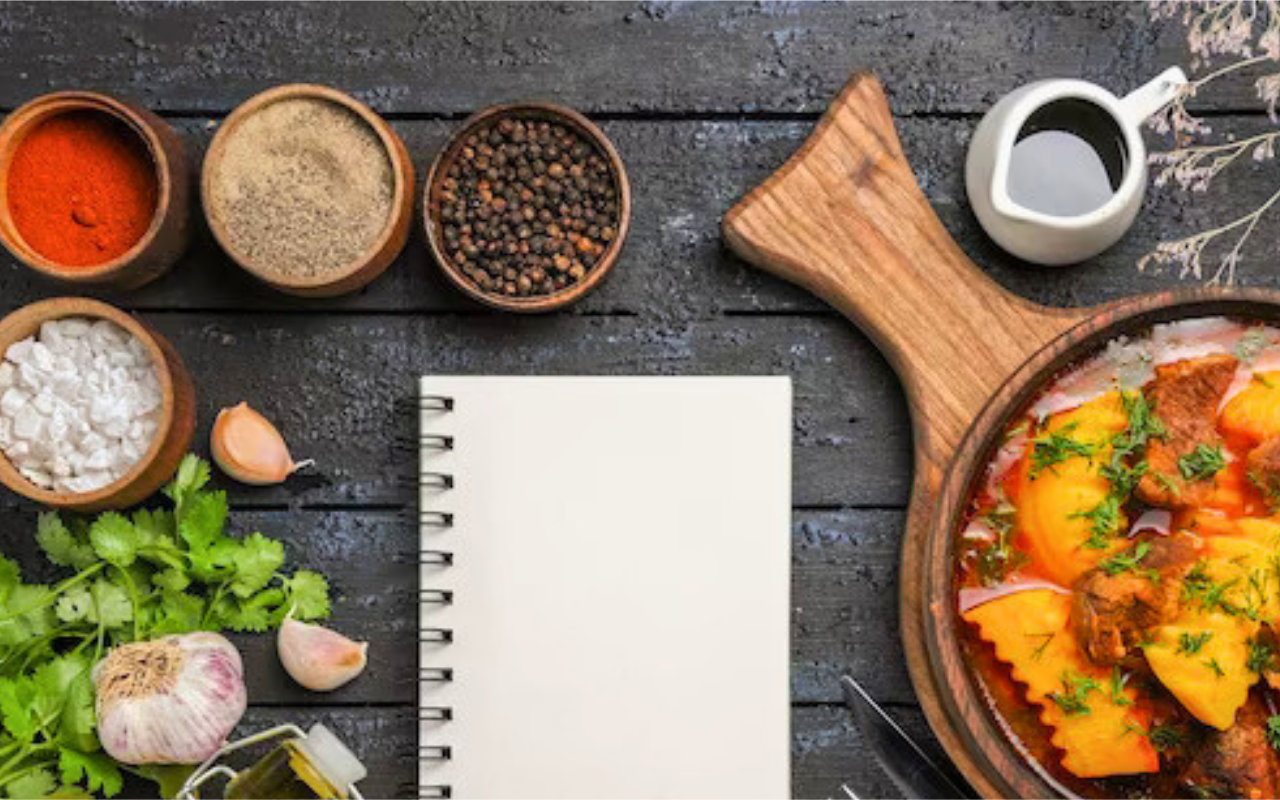
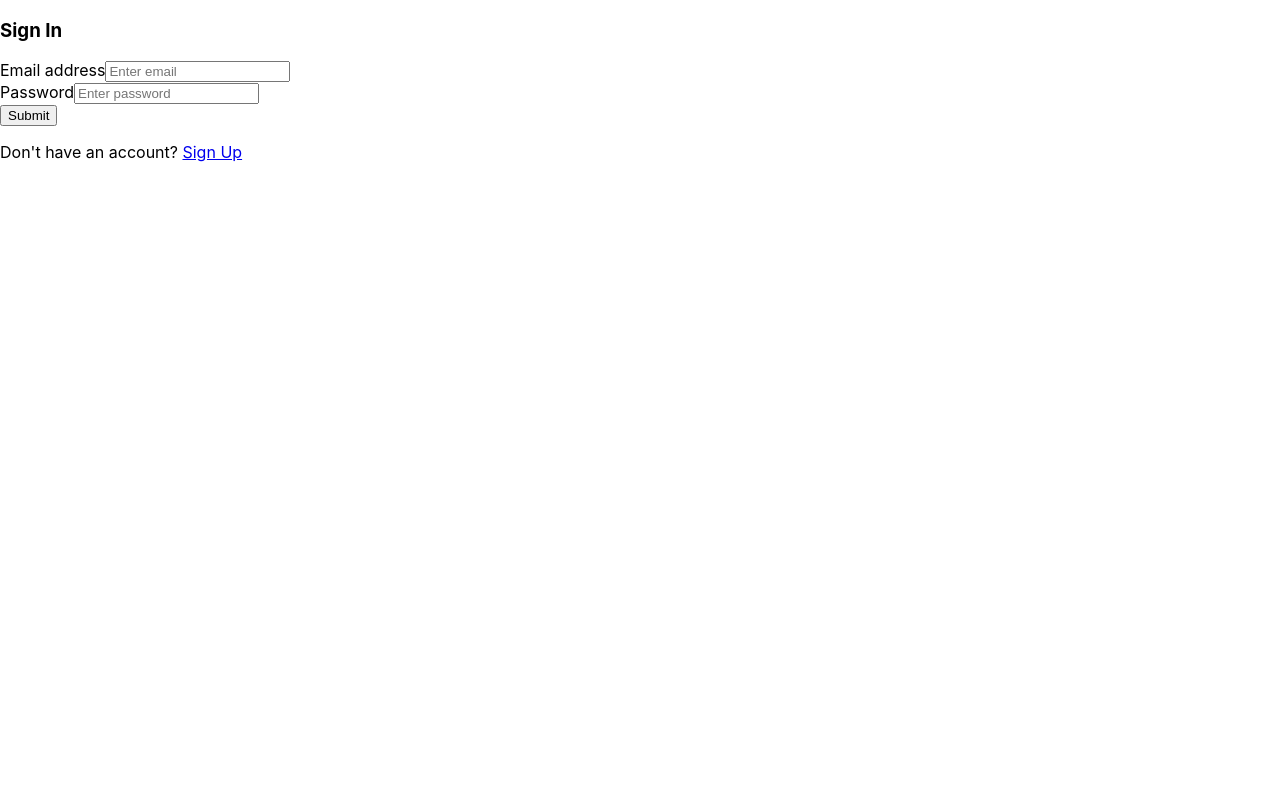
Before and after one commit to SANJANASOLANGA/ReactFoodRecipe, a React (Create React App) app in the folder Client/: page / in a window 1280 px wide. Built offline with nearby package versions, Linux system fonts and the light colour scheme.

Commit message:
Added paths

```diff
--- a/Client/src/App.js
+++ b/Client/src/App.js
@@ -1,13 +1,19 @@
 import React from 'react'
 import { BrowserRouter as Router, Routes, Route } from 'react-router-dom'
 import WelcomePage from '../src/components/auth/WelcomePage'
+import SignIn from './components/auth/SignIn';
+import SignUp from './components/auth/SignUp';
+import UserDetails from './components/auth/userDetails';
 
 const App = () => {
   return (
       <Router>
         <div>
             <Routes>
-              <Route exact path="/" element={<WelcomePage />} />
+              <Route exact path="/" element={<SignIn />} />
+              <Route path="/sign-in" element={<SignIn />} />
+              <Route path="/sign-up" element={<SignUp />} />
+              <Route path="/userDetails" element={<UserDetails />} />
             </Routes>
         </div>
       </Router>
```
